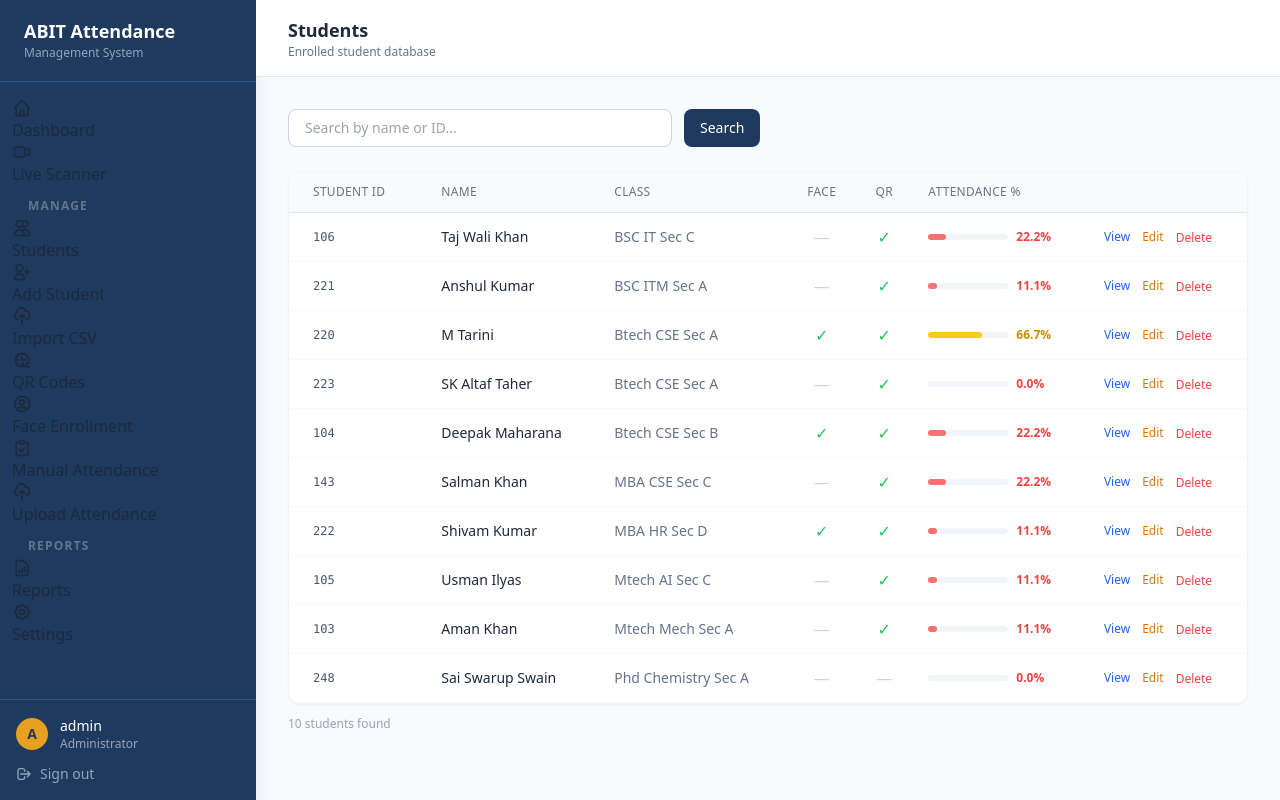
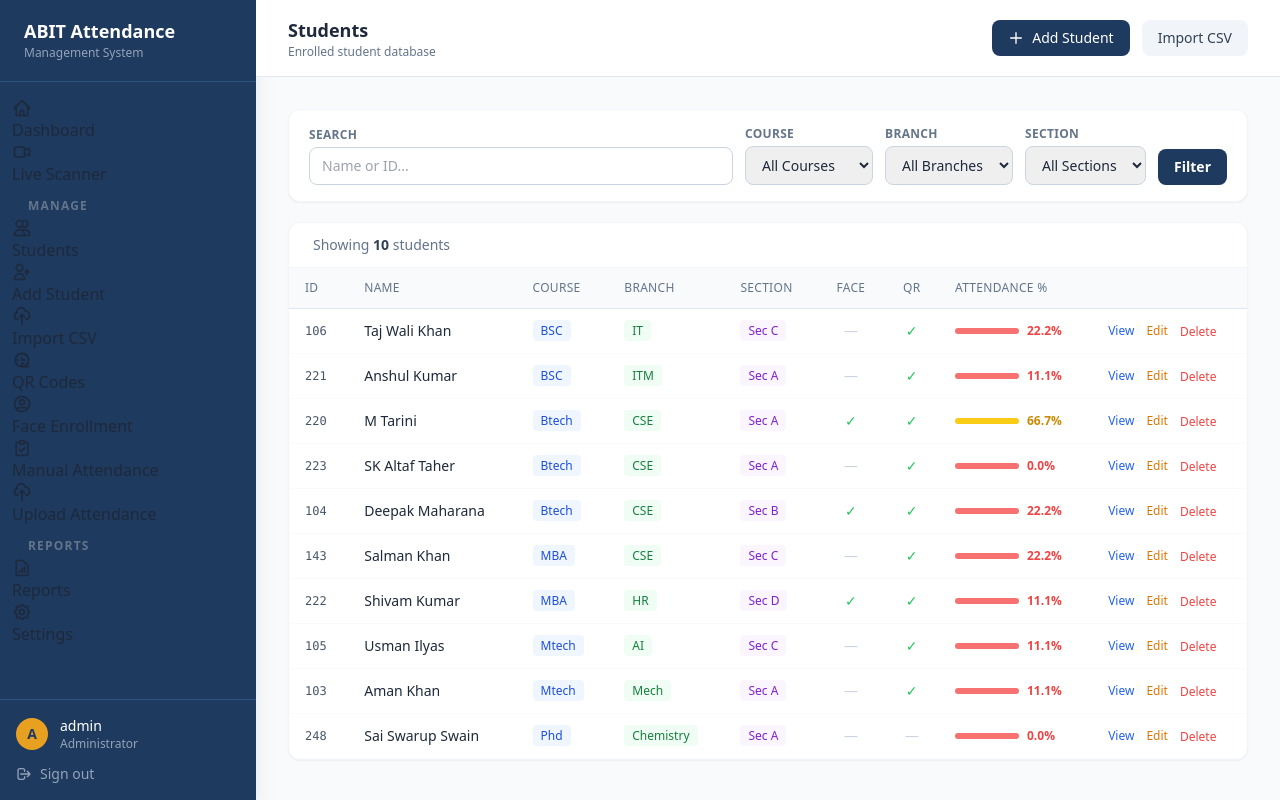
Before and after one commit to Zaniac25/smart-attendance-system, a Django app: page /students/ in a window 1280 px wide. Run offline with Django 4.2, Linux system fonts and the light colour scheme; a user stored in the database is signed in; data comes from the database, SQL or seed files in the repository; both versions use the stored data as it was after the commit; some libraries are stand-ins or nearby versions.

Commit message:
Filter bar template added

```diff
--- a/core/templates/dashboard/face_enroll.html
+++ b/core/templates/dashboard/face_enroll.html
@@ -147,6 +147,8 @@
 
 <!-- ── Page Content ────────────────────────────────────────────────────────── -->
 <div class="space-y-5">
+
+  {% include "dashboard/filter_bar.html" %}
 
   <!-- Stats -->
   <div class="grid grid-cols-3 gap-4">
--- /dev/null
+++ b/core/templates/dashboard/filter_bar.html
@@ -0,0 +1,112 @@
+{% comment %}
+Reusable filter bar for Students, QR, Face Enrollment, Reports.
+Include with: {% include "dashboard/filter_bar.html" %}
+Requires context: courses, branches, sections, course, branch, section, search
+{% endcomment %}
+
+<div class="bg-white rounded-xl border border-slate-100 shadow-sm px-5 py-4 mb-5">
+  <form method="GET" class="flex flex-wrap items-end gap-3" id="filterForm">
+
+    <!-- Preserve date param for reports page -->
+    {% if date_str %}
+    <input type="hidden" name="date" value="{{ date_str }}"/>
+    {% endif %}
+
+    <!-- Search -->
+    <div class="flex flex-col gap-1 flex-1 min-w-36">
+      <label class="text-xs font-semibold text-slate-500 uppercase tracking-wide">Search</label>
+      <input type="text" name="q" value="{{ search }}"
+             placeholder="Name or ID..."
+             class="border border-slate-300 rounded-lg px-3 py-2 text-sm
+                    focus:outline-none focus:ring-2 focus:ring-blue-500"/>
+    </div>
+
+    <!-- Course -->
+    <div class="flex flex-col gap-1 min-w-32">
+      <label class="text-xs font-semibold text-slate-500 uppercase tracking-wide">Course</label>
+      <select name="course" onchange="cascadeFilter()"
+              class="border border-slate-300 rounded-lg px-3 py-2 text-sm
+                     focus:outline-none focus:ring-2 focus:ring-blue-500"
+              id="courseSelect">
+        <option value="">All Courses</option>
+        {% for c in courses %}
+        <option value="{{ c }}" {% if c == course %}selected{% endif %}>{{ c }}</option>
+        {% endfor %}
+      </select>
+    </div>
+
+    <!-- Branch -->
+    <div class="flex flex-col gap-1 min-w-32">
+      <label class="text-xs font-semibold text-slate-500 uppercase tracking-wide">Branch</label>
+      <select name="branch" onchange="cascadeFilter()"
+              class="border border-slate-300 rounded-lg px-3 py-2 text-sm
+                     focus:outline-none focus:ring-2 focus:ring-blue-500"
+              id="branchSelect">
+        <option value="">All Branches</option>
+        {% for b in branches %}
+        <option value="{{ b }}" {% if b == branch %}selected{% endif %}>{{ b }}</option>
+        {% endfor %}
+      </select>
+    </div>
+
+    <!-- Section -->
+    <div class="flex flex-col gap-1 min-w-24">
+      <label class="text-xs font-semibold text-slate-500 uppercase tracking-wide">Section</label>
+      <select name="section"
+              class="border border-slate-300 rounded-lg px-3 py-2 text-sm
+                     focus:outline-none focus:ring-2 focus:ring-blue-500"
+              id="sectionSelect">
+        <option value="">All Sections</option>
+        {% for s in sections %}
+        <option value="{{ s }}" {% if s == section %}selected{% endif %}>{{ s }}</option>
+        {% endfor %}
+      </select>
+    </div>
+
+    <!-- Buttons -->
+    <div class="flex gap-2">
+      <button type="submit"
+              class="bg-primary hover:bg-blue-900 text-white text-sm font-semibold
+                     px-4 py-2 rounded-lg transition-colors">
+        Filter
+      </button>
+      {% if course or branch or section or search %}
+      <a href="?{% if date_str %}date={{ date_str }}{% endif %}"
+         class="bg-slate-100 hover:bg-slate-200 text-slate-600 text-sm font-medium
+                px-4 py-2 rounded-lg transition-colors">
+        Clear
+      </a>
+      {% endif %}
+    </div>
+
+    <!-- Active filter badges -->
+    {% if course or branch or section %}
+    <div class="w-full flex flex-wrap gap-2 pt-1">
+      {% if course %}
+      <span class="inline-flex items-center gap-1 bg-blue-100 text-blue-800 text-xs font-medium px-2.5 py-1 rounded-full">
+        Course: {{ course }}
+      </span>
+      {% endif %}
+      {% if branch %}
+      <span class="inline-flex items-center gap-1 bg-green-100 text-green-800 text-xs font-medium px-2.5 py-1 rounded-full">
+        Branch: {{ branch }}
+      </span>
+      {% endif %}
+      {% if section %}
+      <span class="inline-flex items-center gap-1 bg-purple-100 text-purple-800 text-xs font-medium px-2.5 py-1 rounded-full">
+        Section: {{ section }}
+      </span>
+      {% endif %}
+    </div>
+    {% endif %}
+
+  </form>
+</div>
+
+<script>
+// Cascade: when course changes, reload with only matching branches
+// For now just submit form — full server-side filtering is more reliable
+function cascadeFilter() {
+  document.getElementById('filterForm').submit();
+}
+</script>
--- a/core/templates/dashboard/qr_generate.html
+++ b/core/templates/dashboard/qr_generate.html
@@ -17,6 +17,8 @@
 {% endblock %}
 
 {% block content %}
+
+{% include "dashboard/filter_bar.html" %}
 
 <!-- Action bar -->
 <div class="bg-white rounded-xl border border-slate-100 shadow-sm p-4 mb-6 flex flex-wrap items-center gap-3">
@@ -123,6 +125,7 @@
     </div>
   </div>
 
+
   {% empty %}
   <div class="col-span-full text-center py-16 text-slate-400">
     <p class="font-medium">No students found.</p>
--- a/core/templates/dashboard/students.html
+++ b/core/templates/dashboard/students.html
@@ -4,30 +4,40 @@
 {% block page_title %}Students{% endblock %}
 {% block page_subtitle %}Enrolled student database{% endblock %}
 
+{% block header_actions %}
+  <a href="{% url 'student_add' %}"
+     class="flex items-center gap-2 bg-primary hover:bg-blue-900 text-white text-sm font-medium px-4 py-2 rounded-lg transition-colors">
+    <svg class="w-4 h-4" fill="none" stroke="currentColor" viewBox="0 0 24 24">
+      <path stroke-linecap="round" stroke-linejoin="round" stroke-width="2" d="M12 4v16m8-8H4"/>
+    </svg>
+    Add Student
+  </a>
+  <a href="{% url 'student_import' %}"
+     class="flex items-center gap-2 bg-slate-100 hover:bg-slate-200 text-slate-700 text-sm font-medium px-4 py-2 rounded-lg transition-colors">
+    Import CSV
+  </a>
+{% endblock %}
+
 {% block content %}
 
-<!-- Search -->
-<form method="GET" class="mb-6 flex gap-3">
-  <input type="text" name="q" value="{{ search }}"
-         placeholder="Search by name or ID..."
-         class="flex-1 max-w-sm border border-slate-300 rounded-lg px-4 py-2 text-sm focus:outline-none focus:ring-2 focus:ring-blue-500"/>
-  <button type="submit"
-          class="bg-primary text-white px-4 py-2 rounded-lg text-sm hover:bg-blue-900 transition-colors">
-    Search
-  </button>
-  {% if search %}
-  <a href="{% url 'students' %}" class="text-slate-500 hover:text-slate-800 text-sm py-2">Clear</a>
-  {% endif %}
-</form>
+{% include "dashboard/filter_bar.html" %}
 
 <!-- Students Table -->
 <div class="bg-white rounded-xl border border-slate-100 shadow-sm overflow-hidden">
+  <div class="px-6 py-3 border-b border-slate-100 flex items-center justify-between">
+    <p class="text-sm text-slate-500">
+      Showing <span class="font-semibold text-slate-700">{{ total }}</span> student{{ total|pluralize }}
+    </p>
+  </div>
+  <div class="overflow-x-auto">
   <table class="w-full text-sm">
     <thead class="bg-slate-50 border-b border-slate-200">
       <tr>
-        <th class="text-left text-slate-500 font-medium text-xs uppercase tracking-wide px-6 py-3">Student ID</th>
+        <th class="text-left text-slate-500 font-medium text-xs uppercase tracking-wide px-4 py-3">ID</th>
         <th class="text-left text-slate-500 font-medium text-xs uppercase tracking-wide px-4 py-3">Name</th>
-        <th class="text-left text-slate-500 font-medium text-xs uppercase tracking-wide px-4 py-3">Class</th>
+        <th class="text-left text-slate-500 font-medium text-xs uppercase tracking-wide px-4 py-3">Course</th>
+        <th class="text-left text-slate-500 font-medium text-xs uppercase tracking-wide px-4 py-3">Branch</th>
+        <th class="text-left text-slate-500 font-medium text-xs uppercase tracking-wide px-4 py-3">Section</th>
         <th class="text-center text-slate-500 font-medium text-xs uppercase tracking-wide px-4 py-3">Face</th>
         <th class="text-center text-slate-500 font-medium text-xs uppercase tracking-wide px-4 py-3">QR</th>
         <th class="text-left text-slate-500 font-medium text-xs uppercase tracking-wide px-4 py-3">Attendance %</th>
@@ -37,29 +47,35 @@
     <tbody>
       {% for student in students %}
       <tr class="border-b border-slate-50 hover:bg-slate-50 transition-colors">
-        <td class="px-6 py-3 font-mono text-slate-600 text-xs">{{ student.student_id }}</td>
+        <td class="px-4 py-3 font-mono text-slate-600 text-xs">{{ student.student_id }}</td>
         <td class="px-4 py-3 font-medium text-slate-800">{{ student.name }}</td>
-        <td class="px-4 py-3 text-slate-500">{{ student.student_class }}</td>
-        <td class="px-4 py-3 text-center">
-          {% if student.face_enrolled %}
-            <span class="text-green-500 text-base">✓</span>
-          {% else %}
-            <span class="text-slate-300 text-base">—</span>
-          {% endif %}
+        <td class="px-4 py-3 text-slate-600 text-xs">
+          {% if student.course %}
+            <span class="bg-blue-50 text-blue-700 px-2 py-0.5 rounded font-medium">{{ student.course }}</span>
+          {% else %}—{% endif %}
+        </td>
+        <td class="px-4 py-3 text-slate-600 text-xs">
+          {% if student.branch %}
+            <span class="bg-green-50 text-green-700 px-2 py-0.5 rounded font-medium">{{ student.branch }}</span>
+          {% else %}—{% endif %}
+        </td>
+        <td class="px-4 py-3 text-slate-600 text-xs">
+          {% if student.section %}
+            <span class="bg-purple-50 text-purple-700 px-2 py-0.5 rounded font-medium">Sec {{ student.section }}</span>
+          {% else %}—{% endif %}
         </td>
         <td class="px-4 py-3 text-center">
-          {% if student.qr_generated %}
-            <span class="text-green-500 text-base">✓</span>
-          {% else %}
-            <span class="text-slate-300 text-base">—</span>
-          {% endif %}
+          {% if student.face_enrolled %}<span class="text-green-500">✓</span>{% else %}<span class="text-slate-300">—</span>{% endif %}
+        </td>
+        <td class="px-4 py-3 text-center">
+          {% if student.qr_generated %}<span class="text-green-500">✓</span>{% else %}<span class="text-slate-300">—</span>{% endif %}
         </td>
         <td class="px-4 py-3">
           {% with pct=student.attendance_percentage %}
           <div class="flex items-center gap-2">
-            <div class="w-20 bg-slate-100 rounded-full h-1.5">
+            <div class="w-16 bg-slate-100 rounded-full h-1.5">
               <div class="h-1.5 rounded-full {% if pct >= 75 %}bg-green-500{% elif pct >= 50 %}bg-yellow-400{% else %}bg-red-400{% endif %}"
-                   style="width: {{ pct }}%"></div>
+                   style="width: '{{ pct }}%'"></div>
             </div>
             <span class="text-xs font-semibold {% if pct >= 75 %}text-green-600{% elif pct >= 50 %}text-yellow-600{% else %}text-red-500{% endif %}">
               {{ pct }}%
@@ -74,28 +90,26 @@
             <a href="{% url 'student_edit' student.student_id %}"
                class="text-amber-600 hover:text-amber-800 text-xs font-medium">Edit</a>
             <form method="POST" action="{% url 'student_delete' student.student_id %}"
-                  onsubmit="return confirm('Delete {{ student.name }}? This removes all their attendance records.')">
+                  onsubmit="return confirm('Delete {{ student.name }}?')">
               {% csrf_token %}
-              <button type="submit" class="text-red-500 hover:text-red-700 text-xs font-medium">
-                Delete
-              </button>
+              <button type="submit" class="text-red-500 hover:text-red-700 text-xs font-medium">Delete</button>
             </form>
           </div>
         </td>
       </tr>
       {% empty %}
       <tr>
-        <td colspan="7" class="px-6 py-12 text-center text-slate-400">
-          No students found{% if search %} for "{{ search }}"{% endif %}.
+        <td colspan="9" class="px-6 py-12 text-center text-slate-400">
+          No students found{% if search or course or branch or section %} matching filters{% endif %}.
+          {% if not search and not course and not branch and not section %}
+          <a href="{% url 'student_add' %}" class="text-blue-600 hover:underline ml-1">Add students →</a>
+          {% endif %}
         </td>
       </tr>
       {% endfor %}
     </tbody>
   </table>
+  </div>
 </div>
 
-<p class="mt-3 text-xs text-slate-400">
-  {{ students|length }} student{{ students|length|pluralize }} found
-</p>
-
 {% endblock %}
--- a/requirements.txt
+++ b/requirements.txt
@@ -5,8 +5,9 @@ colorama==0.4.6
 Django==4.2.30
 django-cors-headers==4.9.0
 djangorestframework==3.17.1
-dlib-bin==20.0.1
+dlib @ https://github.com/jloh02/dlib/releases/download/v19.22/dlib-19.22.99-cp310-cp310-win_amd64.whl
 et_xmlfile==2.0.0
+face-recognition==1.3.0
 face-recognition-models==0.3.0
 numpy==2.2.6
 opencv-python==4.13.0.92
@@ -15,6 +16,7 @@ pandas==2.3.3
 pillow==12.2.0
 python-dateutil==2.9.0.post0
 pytz==2026.1.post1
+pyzbar==0.1.9
 qrcode==8.2
 six==1.17.0
 sqlparse==0.5.5
```
Also changed, not shown: core/templates/dashboard/manual_attendance.html (+16 -26 lines), core/templates/dashboard/reports.html (+15 -10 lines), core/templates/dashboard/student_detail.html (+24 -6 lines), core/templates/dashboard/student_import.html (+29 -12 lines), db.sqlite3.
